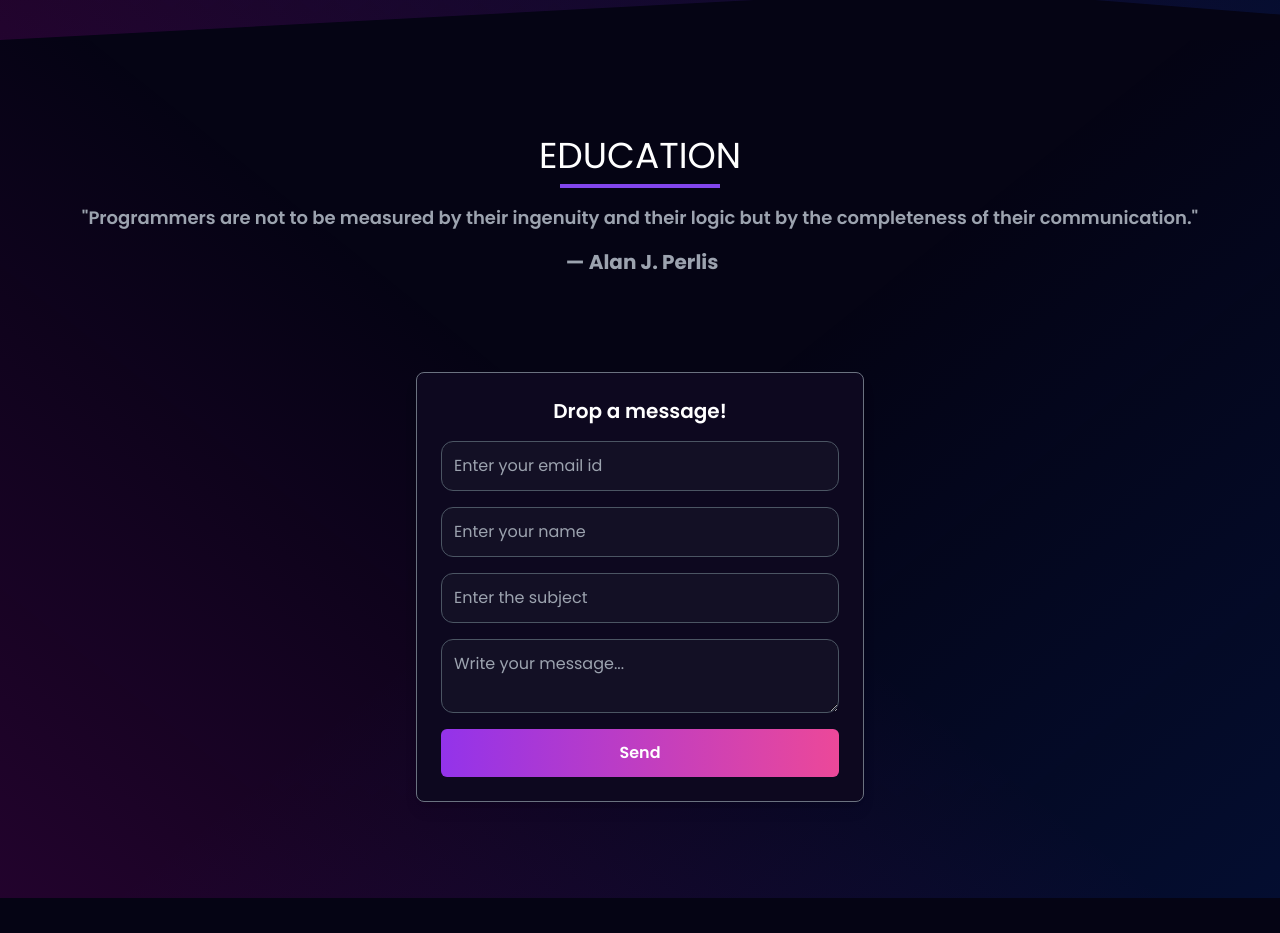
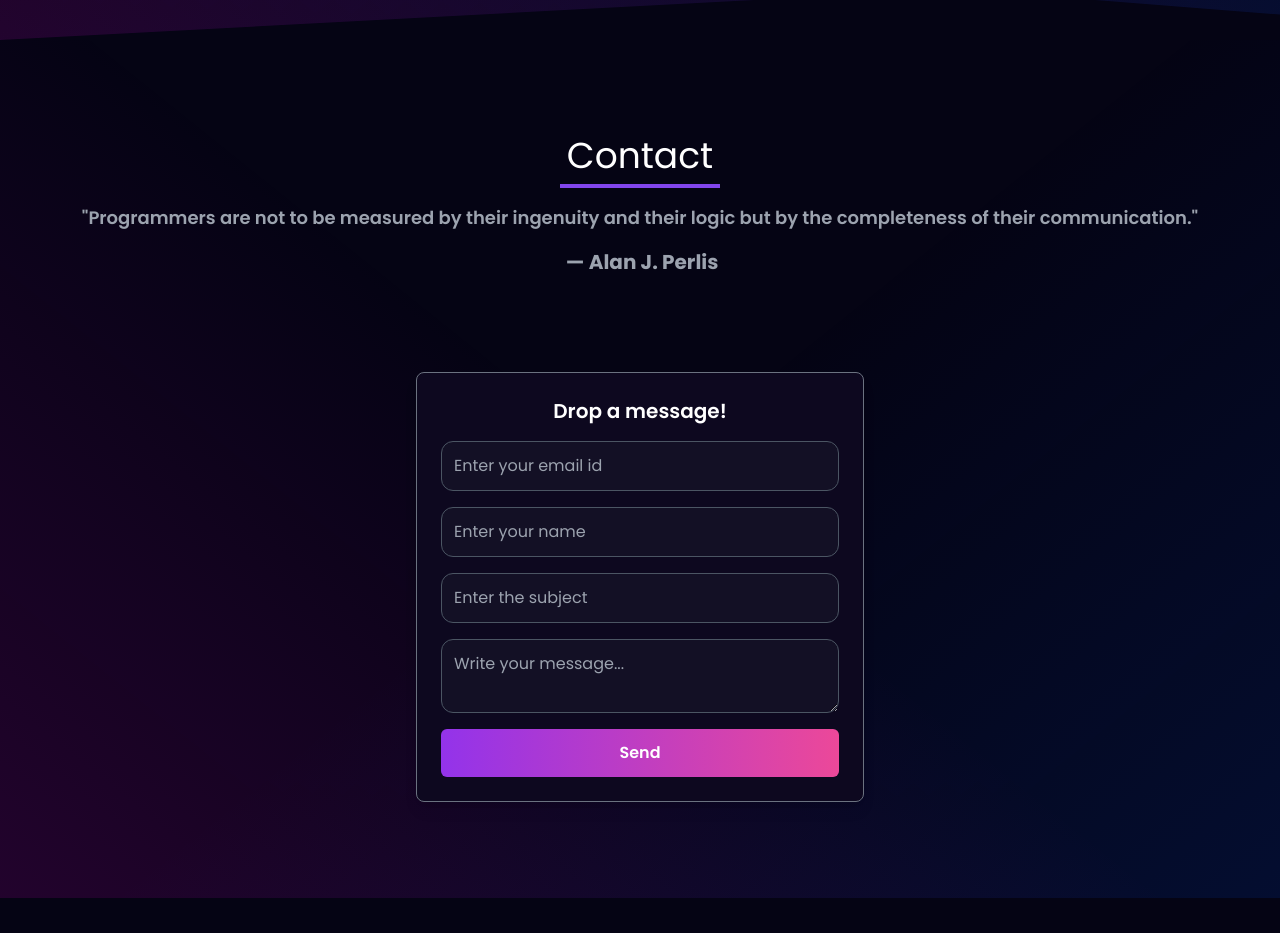
Before and after one commit to amankumar0724/myportfolio, a React (Vite) app: page / in a window 1280 px wide. Shown: the part 6000-6933 px from the top of the page. Built offline with nearby package versions, Linux system fonts and the light colour scheme.

Commit message:
Update section title from 'EDUCATION' to 'Contact' in Contact component

```diff
--- a/src/components/Contact/Contact.jsx
+++ b/src/components/Contact/Contact.jsx
@@ -59,7 +59,7 @@ function Contact() {
     >
       <ToastContainer/>
       <div className='text-center mb-16'>
-        <h2 className='text-white text-bold text-3xl sm:text-4xl'>EDUCATION</h2>
+        <h2 className='text-white text-bold text-3xl sm:text-4xl'>Contact</h2>
         <div className='w-40 h-1 bg-[#8245ec] mx-auto mt-2'></div>
         <p className='text-gray-400 mt-4 text-lg font-semibold'>
           "Programmers are not to be measured by their ingenuity and their logic but by the completeness of their communication."
```
